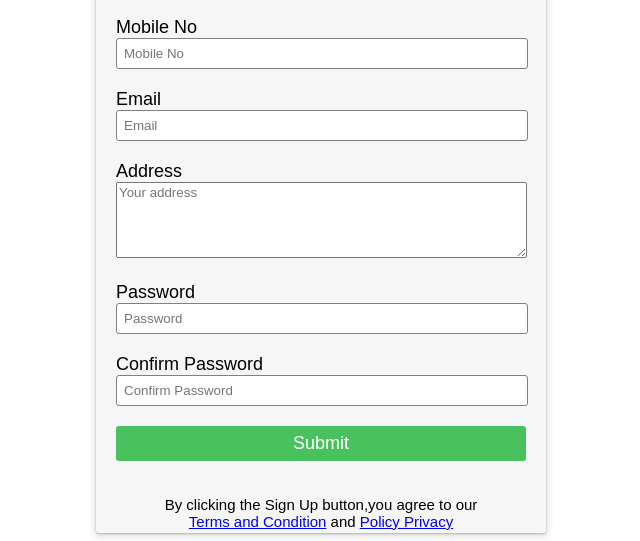
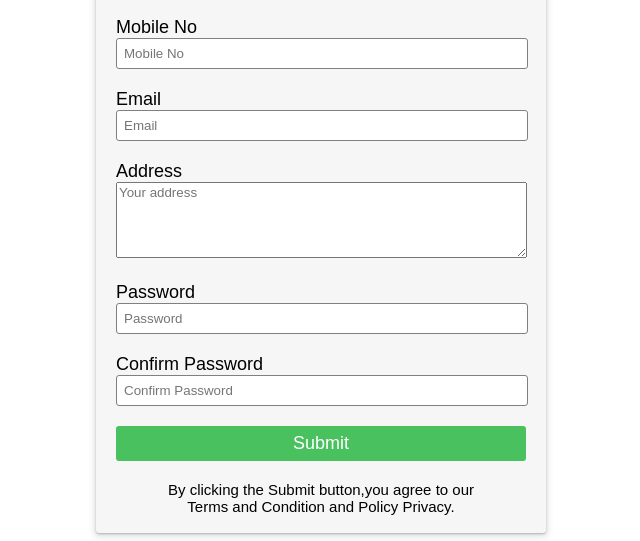
Before and after one commit to fssa-batch3/inbalokesh.esakkipandi__web_project, a plain HTML site: page Pages/Login and Order/New User.html in a window 1280 px wide. Shown: the part 315-856 px from the top of the page, without its empty margins (319-959 px from the left). Drawn offline with Linux system fonts and the light colour scheme.

Commit message:
Done some update

```diff
--- a/Pages/Login and Order/New User.html
+++ b/Pages/Login and Order/New User.html
@@ -29,8 +29,8 @@
                     <a href="../../Index.html"><input type="button" value="Submit" required/></a>
                 </form>
                 <p>
-                    By clicking the Sign Up button,you agree to our <br />
-                    <a href="#">Terms and Condition</a> and <a href="#">Policy Privacy</a>
+                    By clicking the Submit button,you agree to our <br />
+                    Terms and Condition and Policy Privacy.
                 </p>
             </div>
         </div>
--- a/assets/css/login.css
+++ b/assets/css/login.css
@@ -98,7 +98,7 @@ textarea{
 
 p{
     text-align: center;
-    padding-top: 20px;
+    padding-top: 5px;
     font-size: 15px;
 }
 
```
